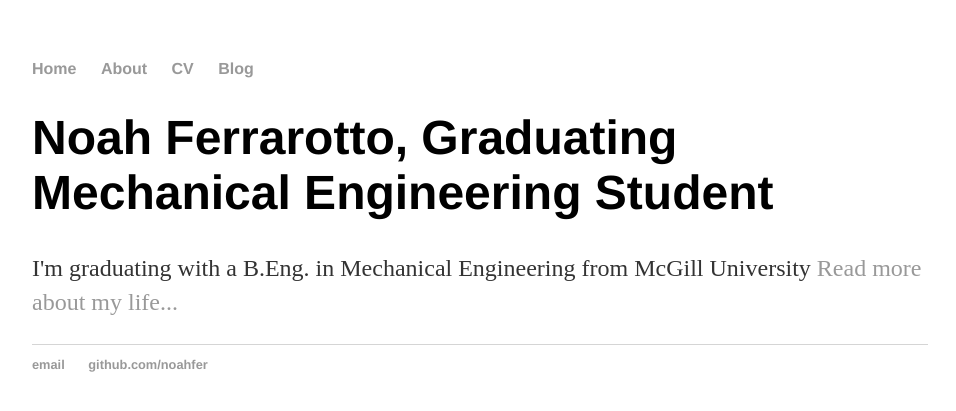
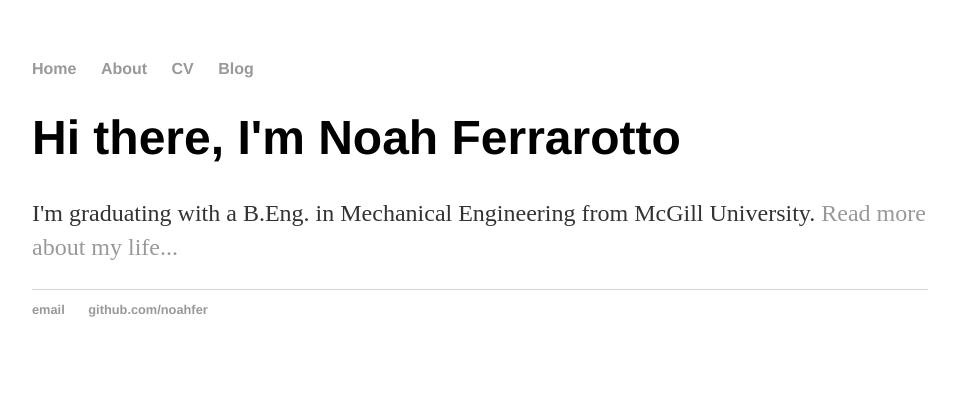
Before and after one commit to noahfer/noahfer.github.io, a Jekyll site: the page built from index.html, in a window 1280 px wide. Shown: the top 411 px of the page, without its empty margins (160-1116 px from the left). Built offline with Jekyll 4.4.1, drawn with Linux system fonts in a browser that asks for light colours.

Commit message:
Linked index to default

```diff
--- a/index.html
+++ b/index.html
@@ -1,30 +1,8 @@
-<!DOCTYPE html>
-<html>
-	<head>
-		<title>Noah Ferrarotto, Graduating Mechanical Engineering Student</title>
-		<!-- link to main stylesheet -->
-		<link rel="stylesheet" type="text/css" href="/css/main.css">
-	</head>
-	<body>
-		<nav>
-    		<ul>
-        		<li><a href="/">Home</a></li>
-	        	<li><a href="/about">About</a></li>
-        		<li><a href="/cv">CV</a></li>
-        		<li><a href="/blog">Blog</a></li>
-    		</ul>
-		</nav>
-		<div class="container">
-    		<div class="blurb">
-        		<h1>Noah Ferrarotto, Graduating Mechanical Engineering Student</h1>
-				<p>I'm graduating with a B.Eng. in Mechanical Engineering from McGill University <a href="/about">Read more about my life...</a></p>
-    		</div><!-- /.blurb -->
-		</div><!-- /.container -->
-		<footer>
-    		<ul>
-        		<li><a href="mailto:noah.ferrarotto@mail.mcgill.ca">email</a></li>
-        		<li><a href="https://github.com/noahfer">github.com/noahfer</a></li>
-			</ul>
-		</footer>
-	</body>
-</html>
+---
+layout: default
+title: Hank Quinlan, Horrible Cop
+---
+<div class="blurb">
+	<h1>Hi there, I'm Noah Ferrarotto</h1>
+	<p>I'm graduating with a B.Eng. in Mechanical Engineering from McGill University. <a href="/about">Read more about my life...</a></p>
+</div><!-- /.blurb -->
```
